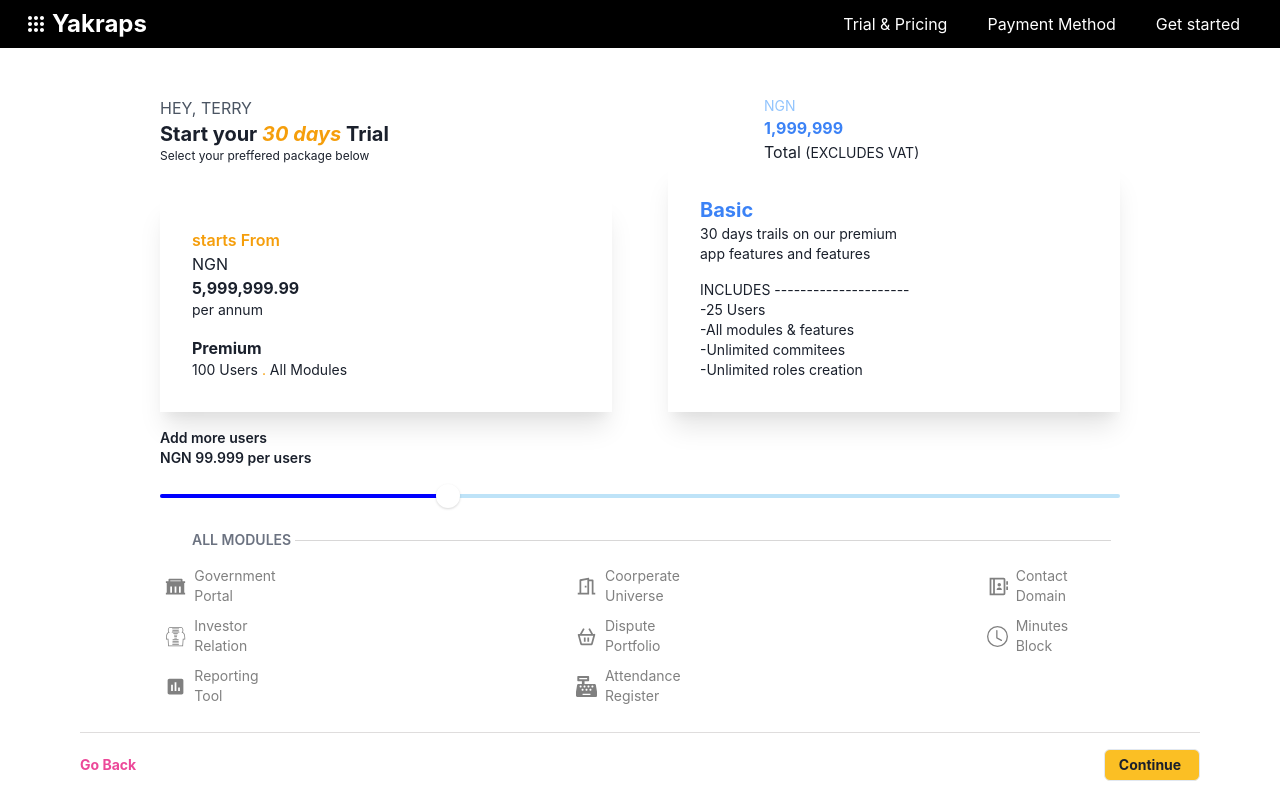
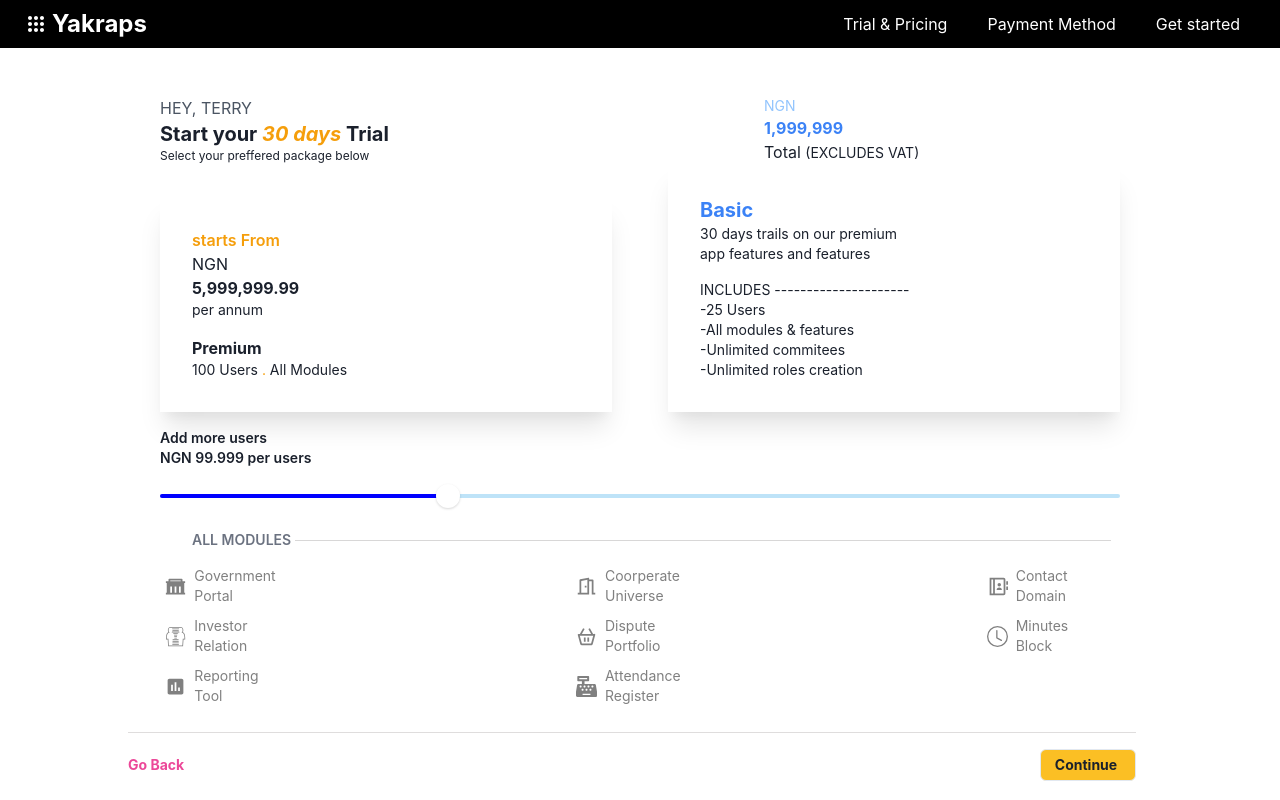
Before and after one commit to shyrapson/yakraps-homepage, a React (Create React App) app: page / in a window 1280 px wide. Built offline with nearby package versions, Linux system fonts and the light colour scheme.

Commit message:
initial commit

```diff
--- a/src/components/footer/Footer.js
+++ b/src/components/footer/Footer.js
@@ -52,7 +52,7 @@
                     <FooterLinks data={data} title={data.title} index={index} path={data.path} icon={data.icon} key={index} clickInfo={clickInfo} />
                 ))}
             </div>
-            <div className="btn grid grid-cols-2 items-center justify-start text-sm md:gap-x-5 ml-12 mr-12 md:ml-20 md:mr-20">
+            <div className="btn grid grid-cols-2 items-center justify-start text-sm md:gap-x-8 ml-12 mr-12 md:ml-32 md:mr-36">
                 <button className=" flex justify-self-start items-center justify-center text-pink-500 mt-4 font-bold ">Go Back</button>
                 <button className="flex justify-self-end items-center justify-center rounded-md border bg-yellow-400 font-bold h-8 w-24 mt-4 pr-1">Continue</button>
             </div>
--- a/src/components/main/Main.js
+++ b/src/components/main/Main.js
@@ -39,7 +39,7 @@
                     <h1 className="font-bold">5,999,999.99</h1>
                     <p className="text-sm mb-4">per annum</p>
                     <h1 className="font-bold">Premium</h1>
-                    <p className="text-sm">100 Users <span className="text-yellow-500 h-8">.</span> All Modules</p>
+                    <p className="text-sm">100 Users <span className="text-yellow-500 h-12">.</span> All Modules</p>
                 </div>
 
                 <div className="firstpart shadow-xl p-8 mr-4 md:mr-0  relative" onClick={() => showIcon('second')}>
```
